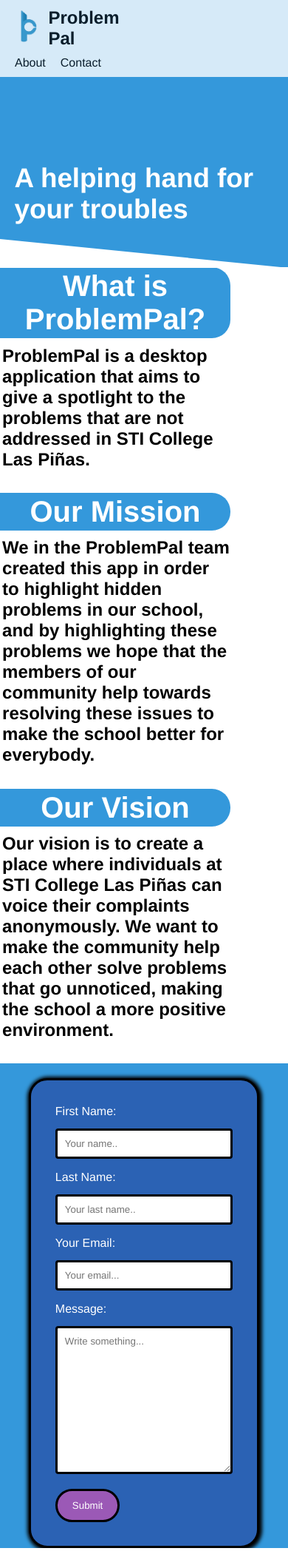
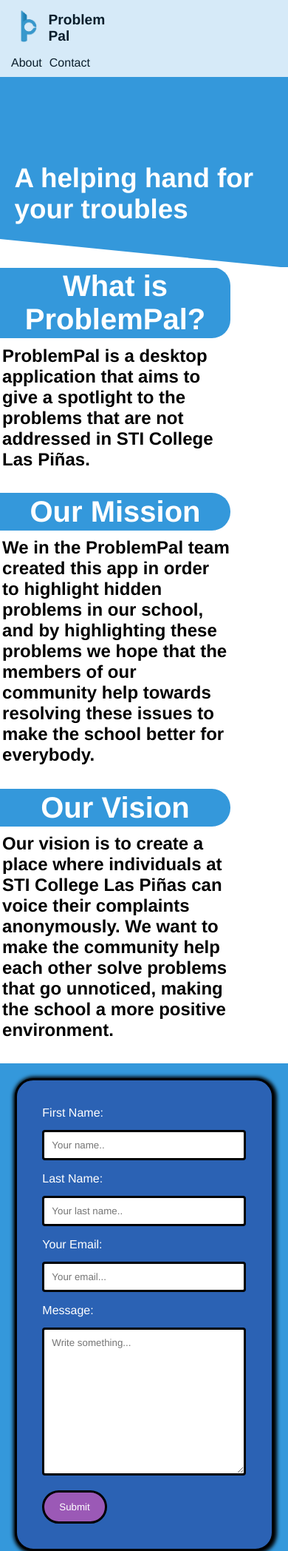
Before and after one commit to 2DPP/2DPP.github.io, a PHP site: page / in a window 390 px wide. Shown: the whole page at 74% size. Run offline with PHP 8.4, Linux system fonts and the light colour scheme.

Commit message:
Update style.css

```diff
--- a/iLS/Styles/style.css
+++ b/iLS/Styles/style.css
@@ -239,7 +239,17 @@ textarea:hover {
     background-color: #bcd0fd;
 }
 
-/* Media Query for smaller screens */
+/* Media Query for tablets and smaller screens */
+@media only screen and (max-width: 1024px) {
+    h1 {
+        font-size: 150%;
+    }
+    nav li {
+        margin: 0 10px;
+    }
+}
+
+/* Media Query for mobile phones */
 @media only screen and (max-width: 768px) {
     #header {
         flex-direction: column;
@@ -264,4 +274,27 @@ textarea:hover {
     .right-content {
         width: 100%;
     }
+    .contactcontainer {
+        width: 90%;
+    }
 }
+
+/* Media Query for smaller mobile phones */
+@media only screen and (max-width: 480px) {
+    h1 {
+        font-size: 120%;
+    }
+    nav li {
+        margin: 0 5px;
+    }
+    .content {
+        flex-direction: column;
+    }
+    .left-content,
+    .right-content {
+        width: 100%;
+    }
+    .contactcontainer {
+        width: 90%;
+    }
+}
```
